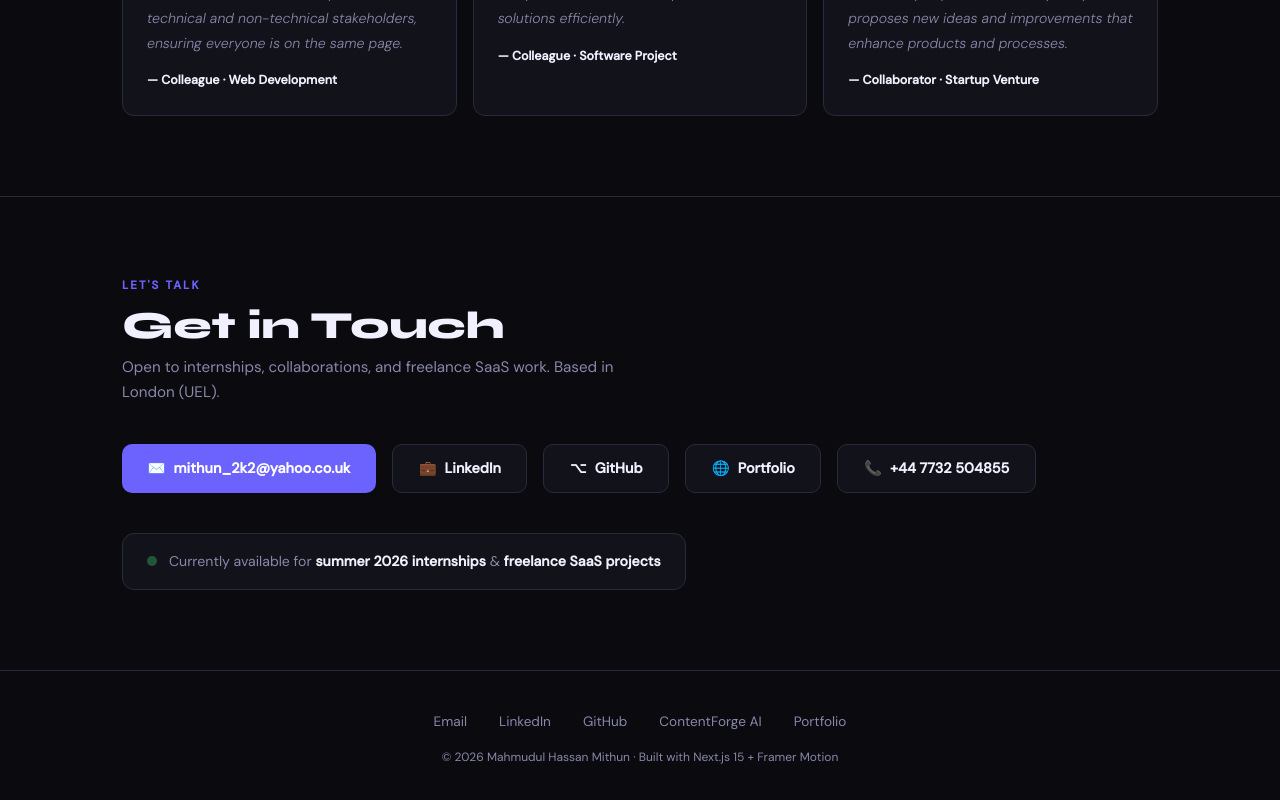
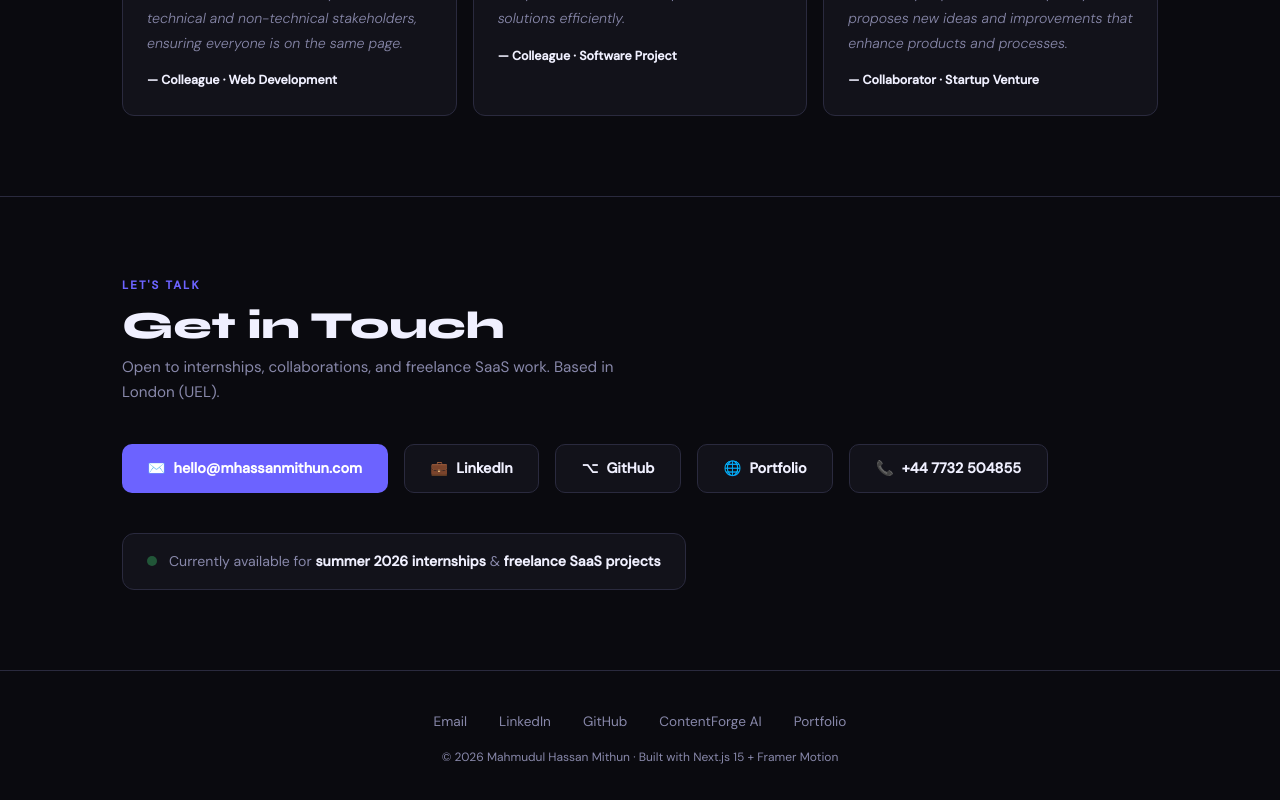
Before and after one commit to mithun2k2/my-portfolio, a Next.js app: page / in a window 1280 px wide. Shown: the part 5310-6110 px from the top of the page. Built offline with nearby package versions, Linux system fonts and the light colour scheme.

Commit message:
feat: contact page with Web3Forms + update email + contact nav link

```diff
--- a/src/components/Contact.tsx
+++ b/src/components/Contact.tsx
@@ -3,7 +3,7 @@
 import { motion } from "framer-motion"
 
 const contactLinks = [
-  { label: "mithun_2k2@yahoo.co.uk", href: "mailto:mithun_2k2@yahoo.co.uk", icon: "✉️", primary: true },
+  { label: "hello@mhassanmithun.com", href: "mailto:hello@mhassanmithun.com", icon: "✉️", primary: true },
   { label: "LinkedIn", href: "https://www.linkedin.com/in/mahmudul-hassan-9725226a/", icon: "💼", primary: false },
   { label: "GitHub", href: "https://github.com/mithun2k2", icon: "⌥", primary: false },
   { label: "Portfolio", href: "https://mhassanmithun.com", icon: "🌐", primary: false },
--- a/src/components/Navbar.tsx
+++ b/src/components/Navbar.tsx
@@ -8,7 +8,7 @@ const links = [
   { href: "#projects", label: "Projects" },
   { href: "#experience", label: "Experience" },
   { href: "/blog", label: "Blog" },
-  { href: "#contact", label: "Contact" },
+  { href: "/contact", label: "Contact" },
 ]
 
 export default function Navbar() {
```
